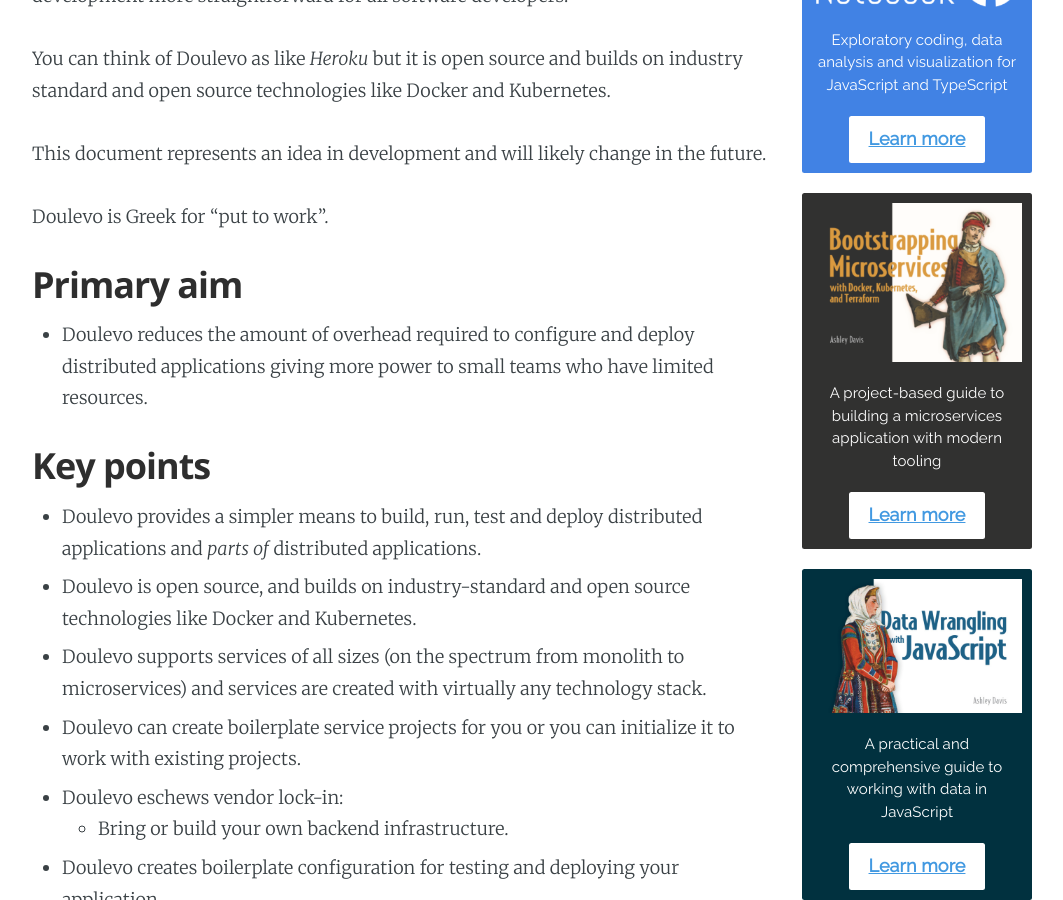
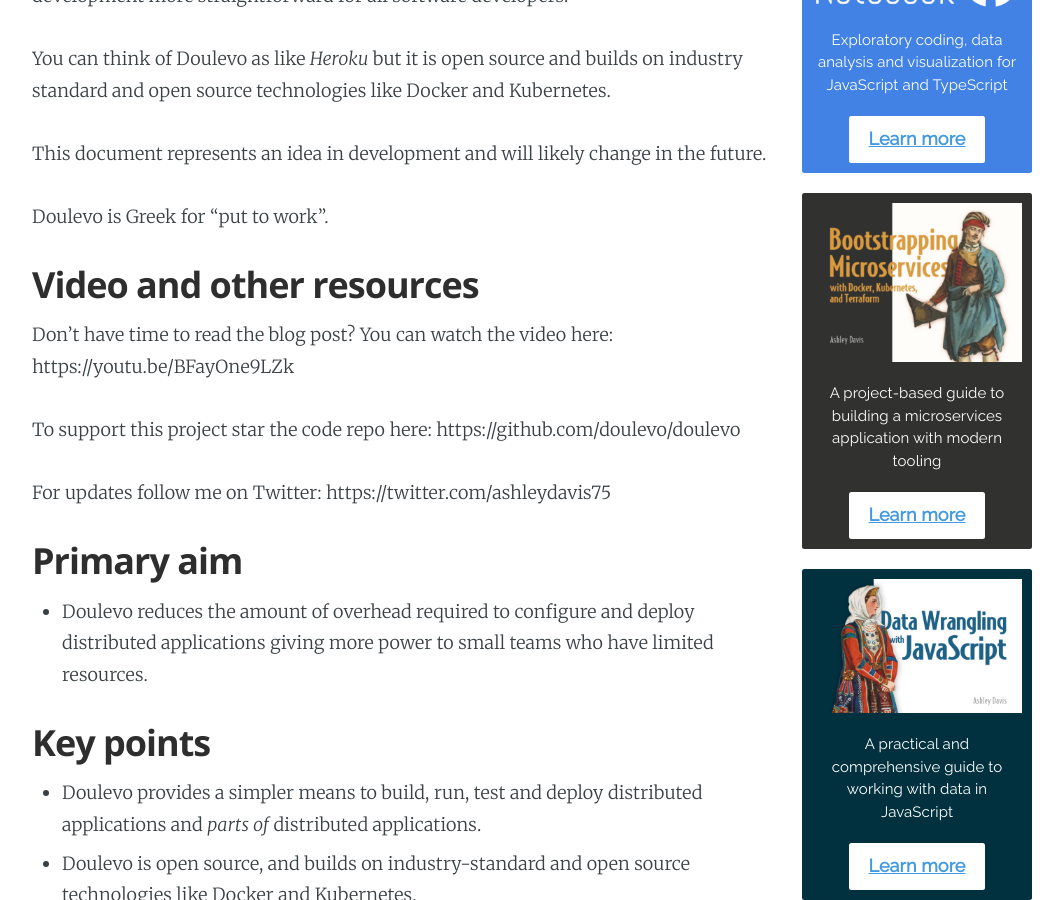
Before and after one commit to ashleydavis/the-data-wrangler-blog, a Jekyll site: the page built from _posts/2021-04-10-simplifying-application-deployment-with-doulevo.md, in a window 1280 px wide and 900 px high, scrolled down 495 px. Shown: the whole window, without its empty margins (108-1171 px from the left). Built offline with Jekyll 4.4.1, drawn with Linux system fonts in a browser that asks for light colours; comment, search, counter and statistics services are not loaded; some of the changed text lies outside the part shown.

Commit message:
Added links to other resources.

```diff
--- a/_posts/2021-04-10-simplifying-application-deployment-with-doulevo.md
+++ b/_posts/2021-04-10-simplifying-application-deployment-with-doulevo.md
@@ -20,6 +20,18 @@ You can think of Doulevo as like _Heroku_ but it is open source and builds on in
 This document represents an idea in development and will likely change in the future.
 
 Doulevo is Greek for “put to work”.
+
+## Video and other resources
+
+Don't have time to read the blog post? You can watch the video here:
+https://youtu.be/BFayOne9LZk
+
+
+To support this project star the code repo here:
+https://github.com/doulevo/doulevo
+
+For updates follow me on Twitter:
+https://twitter.com/ashleydavis75
 
 ## Primary aim
 
@@ -215,3 +227,15 @@ Doulevo is built on industry standard open source tools like Docker and Kubernet
 At the same time Doulevo frees you from vendor lock-in.
 
 If this idea appeals to you, please let me know. I’m planning on doing a video soon to really get this idea across. For updates you can [follow me on Twitter](https://twitter.com/ashleydavis75).
+
+## Video and other resources
+
+Don't have time to read the blog post? You can watch the video here:
+https://youtu.be/BFayOne9LZk
+
+
+To support this project star the code repo here:
+https://github.com/doulevo/doulevo
+
+For updates follow me on Twitter:
+https://twitter.com/ashleydavis75
```
